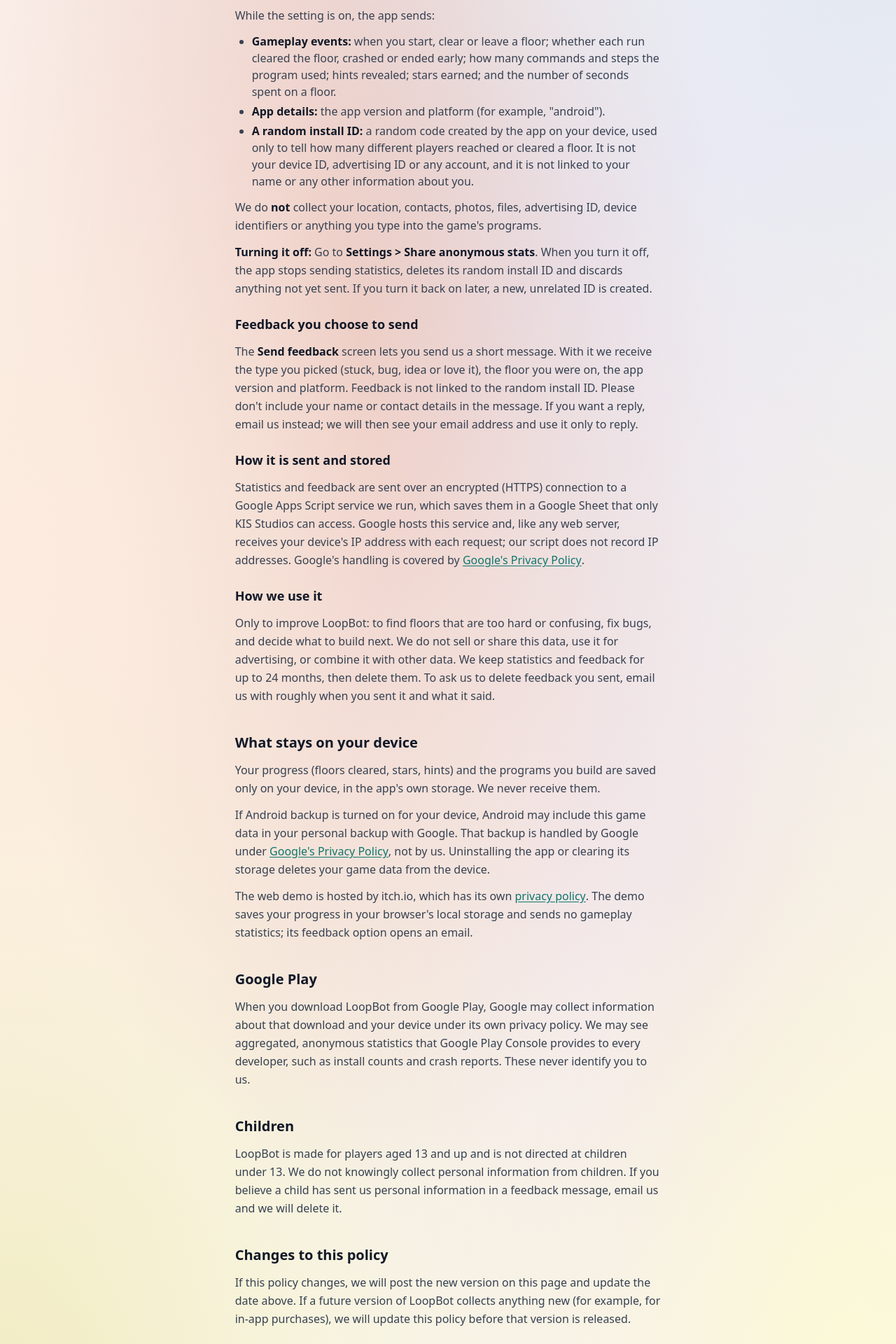
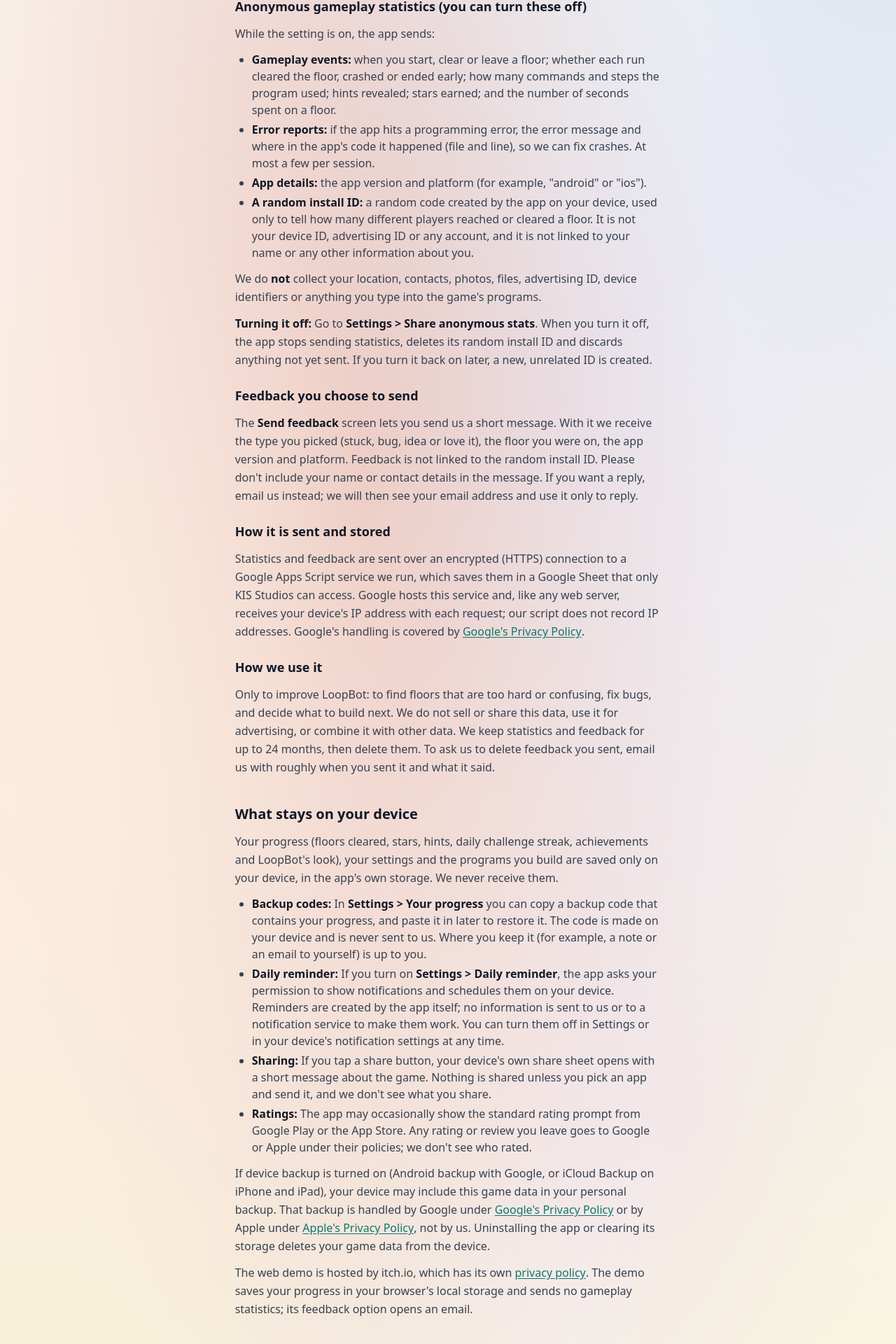
Before and after one commit to kevsaj/Portfolio-Next, a Next.js app: page /loopbot/privacy in a window 1280 px wide. Shown: the part 646-2566 px from the top of the page at 70% size. Built offline with nearby package versions, Linux system fonts and the light colour scheme.

Commit message:
Publish the November 10 LoopBot privacy policy and terms
Adds iOS/App Store coverage, error reports, backup codes, daily
reminders, sharing and ratings to the privacy policy, and the Apple
App Store section (11) to the terms.

```diff
--- a/pages/loopbot/privacy.tsx
+++ b/pages/loopbot/privacy.tsx
@@ -7,17 +7,17 @@ export default function LoopBotPrivacy() {
             title="LoopBot Privacy Policy"
             description="LoopBot collects no personal information. No ads or third-party tracking. Optional anonymous gameplay stats you can turn off, and feedback only if you send it."
             path="/loopbot/privacy"
-            updated="November 8, 2026"
+            updated="November 10, 2026"
         >
             <p>
                 This policy covers <strong>LoopBot</strong>, a puzzle game by KIS Studios (&quot;we&quot;, &quot;us&quot;),
-                including the LoopBot app for Android and the LoopBot web demo on itch.io.
+                including the LoopBot apps for Android and iOS (iPhone and iPad) and the LoopBot web demo on itch.io.
             </p>
 
             <h2>The short version</h2>
             <p>
                 LoopBot does not collect your name, email address, account or any other personal information. There are no ads
-                and no third-party tracking. To make the puzzles better, the Android app can send{' '}
+                and no third-party tracking. To make the puzzles better, the app can send{' '}
                 <strong>anonymous gameplay statistics</strong> (for example, which floors players find hard), and you can turn
                 this off at any time in <strong>Settings &gt; Share anonymous stats</strong>. If you choose to send feedback from
                 inside the game, we receive your message.
@@ -34,7 +34,11 @@ export default function LoopBotPrivacy() {
                     number of seconds spent on a floor.
                 </li>
                 <li>
-                    <strong>App details:</strong> the app version and platform (for example, &quot;android&quot;).
+                    <strong>Error reports:</strong> if the app hits a programming error, the error message and where in the
+                    app&apos;s code it happened (file and line), so we can fix crashes. At most a few per session.
+                </li>
+                <li>
+                    <strong>App details:</strong> the app version and platform (for example, &quot;android&quot; or &quot;ios&quot;).
                 </li>
                 <li>
                     <strong>A random install ID:</strong> a random code created by the app on your device, used only to tell how
@@ -79,13 +83,38 @@ export default function LoopBotPrivacy() {
 
             <h2>What stays on your device</h2>
             <p>
-                Your progress (floors cleared, stars, hints) and the programs you build are saved only on your device, in the
-                app&apos;s own storage. We never receive them.
+                Your progress (floors cleared, stars, hints, daily challenge streak, achievements and LoopBot&apos;s look), your
+                settings and the programs you build are saved only on your device, in the app&apos;s own storage. We never
+                receive them.
             </p>
+            <ul>
+                <li>
+                    <strong>Backup codes:</strong> In <strong>Settings &gt; Your progress</strong> you can copy a backup code that
+                    contains your progress, and paste it in later to restore it. The code is made on your device and is never sent
+                    to us. Where you keep it (for example, a note or an email to yourself) is up to you.
+                </li>
+                <li>
+                    <strong>Daily reminder:</strong> If you turn on <strong>Settings &gt; Daily reminder</strong>, the app asks your
+                    permission to show notifications and schedules them on your device. Reminders are created by the app itself;
+                    no information is sent to us or to a notification service to make them work. You can turn them off in
+                    Settings or in your device&apos;s notification settings at any time.
+                </li>
+                <li>
+                    <strong>Sharing:</strong> If you tap a share button, your device&apos;s own share sheet opens with a short
+                    message about the game. Nothing is shared unless you pick an app and send it, and we don&apos;t see what you
+                    share.
+                </li>
+                <li>
+                    <strong>Ratings:</strong> The app may occasionally show the standard rating prompt from Google Play or the App
+                    Store. Any rating or review you leave goes to Google or Apple under their policies; we don&apos;t see who rated.
+                </li>
+            </ul>
             <p>
-                If Android backup is turned on for your device, Android may include this game data in your personal backup with
-                Google. That backup is handled by Google under{' '}
-                <a href="https://policies.google.com/privacy" target="_blank" rel="noopener noreferrer">Google&apos;s Privacy Policy</a>,
+                If device backup is turned on (Android backup with Google, or iCloud Backup on iPhone and iPad), your device may
+                include this game data in your personal backup. That backup is handled by Google under{' '}
+                <a href="https://policies.google.com/privacy" target="_blank" rel="noopener noreferrer">Google&apos;s Privacy Policy</a>{' '}
+                or by Apple under{' '}
+                <a href="https://www.apple.com/legal/privacy/" target="_blank" rel="noopener noreferrer">Apple&apos;s Privacy Policy</a>,
                 not by us. Uninstalling the app or clearing its storage deletes your game data from the device.
             </p>
             <p>
@@ -95,11 +124,11 @@ export default function LoopBotPrivacy() {
                 option opens an email.
             </p>
 
-            <h2>Google Play</h2>
+            <h2>Google Play and the App Store</h2>
             <p>
-                When you download LoopBot from Google Play, Google may collect information about that download and your device
-                under its own privacy policy. We may see aggregated, anonymous statistics that Google Play Console provides to
-                every developer, such as install counts and crash reports. These never identify you to us.
+                When you download LoopBot from Google Play or the Apple App Store, Google or Apple may collect information about
+                that download and your device under their own privacy policies. We may see aggregated, anonymous statistics that
+                Google Play Console and App Store Connect provide to every developer, such as install counts and crash reports. These never identify you to us.
             </p>
 
             <h2>Children</h2>
--- a/pages/loopbot/terms.tsx
+++ b/pages/loopbot/terms.tsx
@@ -6,13 +6,13 @@ export default function LoopBotTerms() {
     return (
         <LegalPage
             title="LoopBot Terms of Use"
-            description="The terms for downloading, installing and playing LoopBot, a coding puzzle game by KIS Studios, on Android or on the web."
+            description="The terms for downloading, installing and playing LoopBot, a coding puzzle game by KIS Studios, on Android, iOS or the web."
             path="/loopbot/terms"
-            updated="November 8, 2026"
+            updated="November 10, 2026"
         >
             <p>
                 These terms apply when you download, install or play <strong>LoopBot</strong> (the &quot;Game&quot;), made by KIS
-                Studios (&quot;we&quot;, &quot;us&quot;), on Android or on the web. By playing the Game, you agree to these terms. If
+                Studios (&quot;we&quot;, &quot;us&quot;), on Android, iOS or the web. By playing the Game, you agree to these terms. If
                 you don&apos;t agree, please don&apos;t use the Game.
             </p>
 
@@ -45,17 +45,14 @@ export default function LoopBotTerms() {
 
             <h2>4. Your data</h2>
             <p>
-                The Game does not collect your name, email address or other personal information. The Android app can send
-                anonymous gameplay statistics, which you can turn off at any time in{' '}
-                <strong>Settings &gt; Share anonymous stats</strong>, and we receive any feedback you choose to send from inside
-                the Game. The <Link href="/loopbot/privacy">LoopBot Privacy Policy</Link> explains what is collected and how it
-                is used.
+                The Game collects no personal information. It can send anonymous gameplay statistics, which you can turn off in
+                Settings, and feedback you choose to send. See the <Link href="/loopbot/privacy">LoopBot Privacy Policy</Link>.
             </p>
 
             <h2>5. Purchases</h2>
             <p>
                 LoopBot is currently free and has no in-app purchases. If we add paid content later, we will update these terms
-                first. Any purchase through Google Play is also covered by Google Play&apos;s own terms.
+                first. Any purchase through Google Play or the Apple App Store is also covered by that store&apos;s own terms.
             </p>
 
             <h2>6. Updates and changes</h2>
@@ -81,13 +78,27 @@ export default function LoopBotTerms() {
             <h2>9. Ending these terms</h2>
             <p>
                 You can stop using the Game at any time by uninstalling it. We may end your license if you break these terms.
-                Sections 3, 7, 8 and 10 continue after these terms end.
+                Sections 3, 7, 8, 10 and 11 continue after these terms end.
             </p>
 
             <h2>10. Governing law</h2>
             <p>
                 These terms are governed by the laws of the Province of Ontario and the federal laws of Canada that apply there,
                 without regard to conflict-of-law rules, except where the law of your home country requires otherwise.
+            </p>
+
+            <h2>11. Apple App Store</h2>
+            <p>
+                If you got the Game from the Apple App Store, these terms are between you and KIS Studios, not Apple. Apple is not
+                responsible for the Game or its content, and has no obligation to provide maintenance or support for it. If the
+                Game fails to meet any applicable warranty, you may notify Apple, and Apple may refund the purchase price, if any;
+                to the fullest extent the law allows, Apple has no other warranty obligation for the Game. Apple is not
+                responsible for any claims relating to the Game, including product liability claims, claims that it fails to meet
+                legal or regulatory requirements, consumer protection or privacy claims, or claims that it infringes someone
+                else&apos;s intellectual property. You confirm that you are not located in a country subject to a U.S. Government
+                embargo or listed as a terrorist-supporting country, and that you are not on any U.S. Government list of
+                prohibited or restricted parties. Apple and its subsidiaries are third-party beneficiaries of these terms and may
+                enforce them against you. Your use of the Game must also follow the App Store&apos;s usage rules.
             </p>
 
             <h2>Contact</h2>
```
